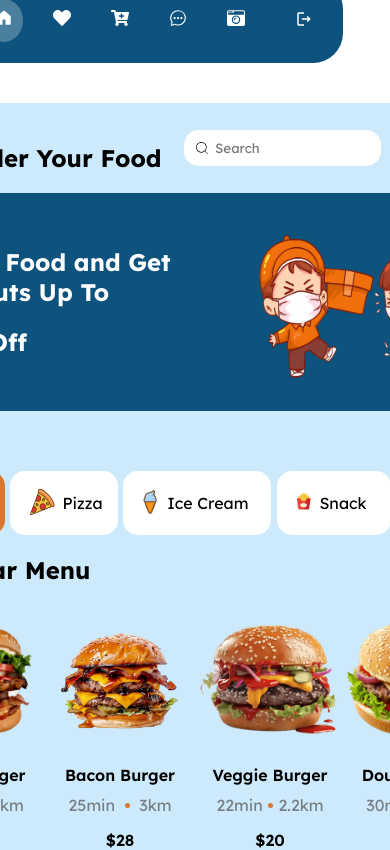
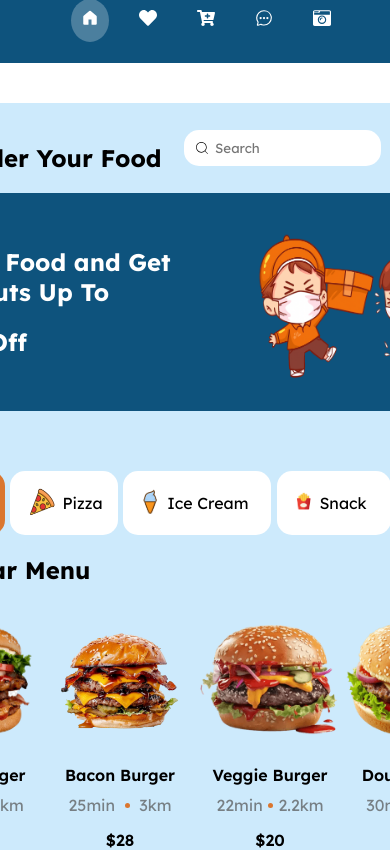
Before and after one commit to LaizaRS/Desafio-code-queens, a React (Vite) app: page / in a window 390 px wide. Shown: the top 850 px of the page. Built offline with nearby package versions, Linux system fonts and the light colour scheme.

Commit message:
arrumei a navbar do media queries

```diff
--- a/src/index.css
+++ b/src/index.css
@@ -36,18 +36,22 @@ body {
   height: auto;
 }
 
-aside {
-  display: flex;
-  flex-direction: row;
-  height: auto;
-}
+#root .centralizar aside {
+    display: flex;
+    width: 100%;
+    align-items: center;
+  }
 
-aside nav {
-  display: flex;
-  flex-direction: row;
-  width: max-content;
-  justify-content: space-between;
-}
+  #root .centralizar aside nav {
+    display: flex !important;
+    flex-direction: row !important;
+    justify-content: space-between !important;
+    width: 100% !important;
+  }
+
+  #root .centralizar aside nav ul {
+    display: flex;
+  }
 
 aside nav .img-nav-bar {
   margin: 0;
@@ -55,11 +59,6 @@ aside nav .img-nav-bar {
 
 aside nav .log-out {
   margin: 0;
-}
-
-aside nav ul {
-  display: flex;
-   width: max-content;
 }
 
 .favoritos-e-delivery  {
```
